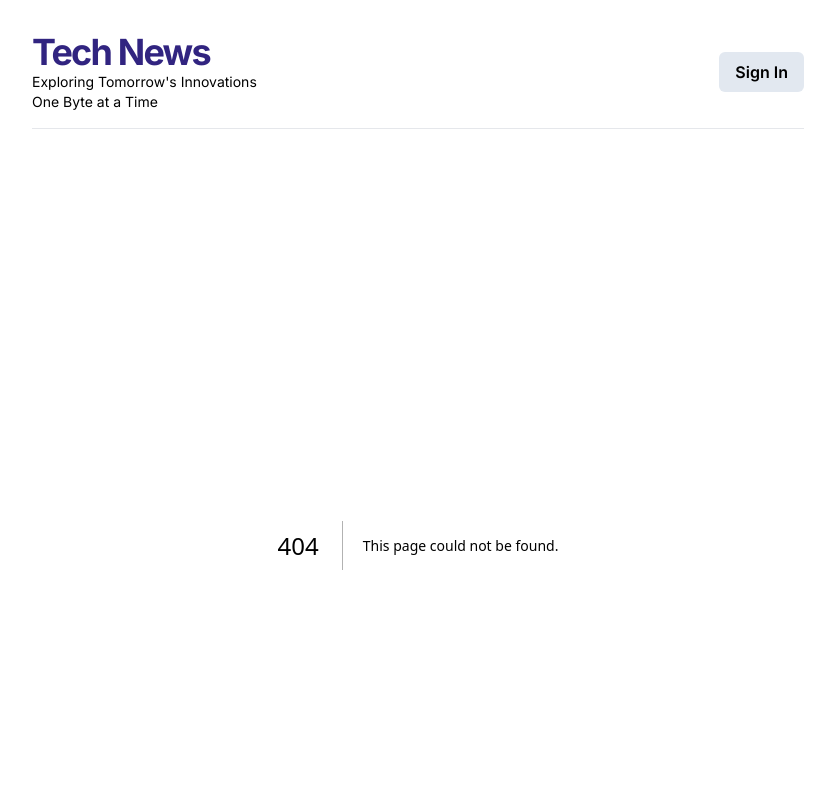
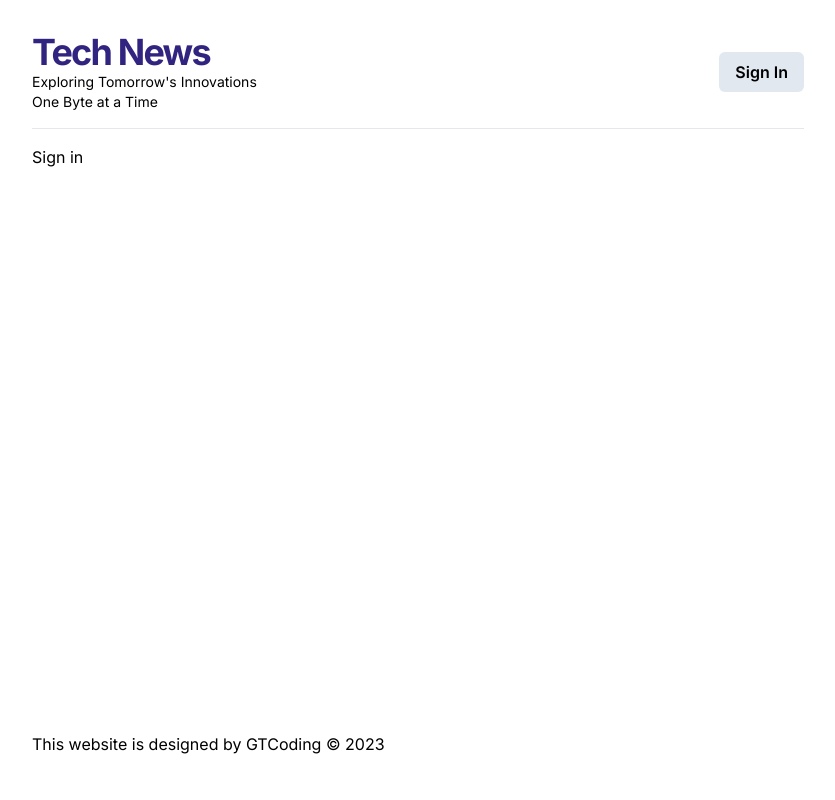
Before and after one commit to Raihanhn/Fullstack_Teach-news, a Next.js app: page /sign-in in a window 1280 px wide. Before the commit this address had no page. Shown: the top 800 px of the page, without its empty margins (222-1057 px from the left). Built offline with nearby package versions, Linux system fonts and the light colour scheme.

Commit message:
sign-in page added

```diff
--- /dev/null
+++ b/app/sign-in/page.tsx
@@ -0,0 +1,6 @@
+import SignInBtns from "@/components/SignInBtns";
+import React from "react";
+
+export default function SignIn() {
+  return <SignInBtns />;
+}
--- /dev/null
+++ b/components/SignInBtns.tsx
@@ -0,0 +1,9 @@
+import React from "react";
+
+export default function SignInBtns() {
+  return (
+    <>
+      <h1 className="">Sign in</h1>
+    </>
+  );
+}
```
